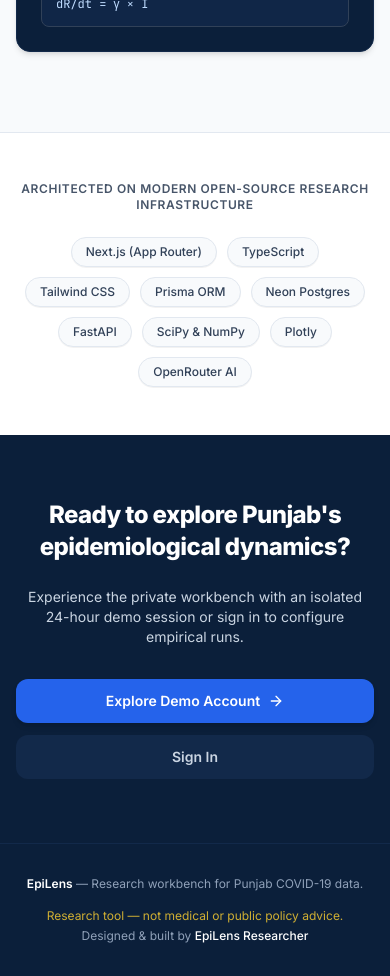
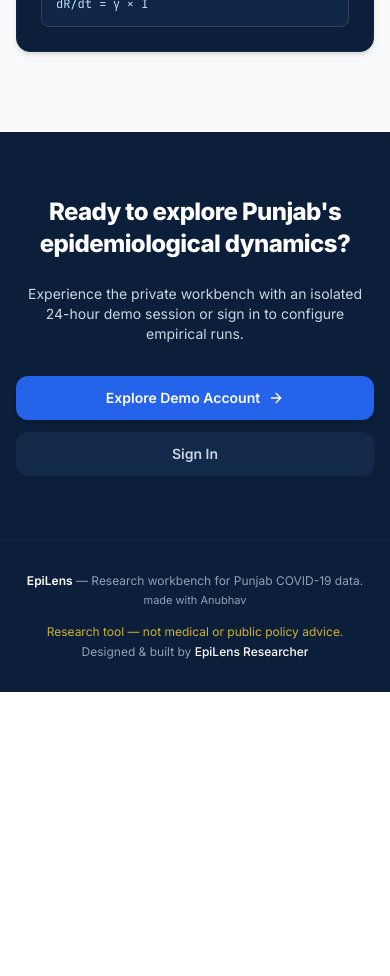
Before and after one commit to anshu762/Punjab-covid-research-website, a Next.js app in the folder apps/web/: page / in a window 390 px wide. Shown: the part 7100-8076 px from the top of the page. After the commit the page ends 7792 px from the top, so only its background shows below. Built offline with nearby package versions, Linux system fonts and the light colour scheme; no server answers.

Commit message:
feat(landing): remove tech stack strip and add made with Anubhav in footer

```diff
--- a/apps/web/src/app/page.tsx
+++ b/apps/web/src/app/page.tsx
@@ -6,7 +6,6 @@ import { HowItWorks } from "@/components/landing/HowItWorks";
 import { InteractiveSirPlayground } from "@/components/landing/InteractiveSirPlayground";
 import { LandingNavbar } from "@/components/landing/Navbar";
 import { RigorSection } from "@/components/landing/RigorSection";
-import { TechStackStrip } from "@/components/landing/TechStackStrip";
 
 export default function LandingPage() {
   return (
@@ -19,7 +18,6 @@ export default function LandingPage() {
         <HowItWorks />
         <InteractiveSirPlayground />
         <RigorSection />
-        <TechStackStrip />
       </main>
       <LandingFooter />
     </div>
--- a/apps/web/src/components/landing/Footer.tsx
+++ b/apps/web/src/components/landing/Footer.tsx
@@ -60,8 +60,13 @@ export function LandingFooter() {
 
       {/* Sub-footer & Disclaimers */}
       <div className="max-w-7xl mx-auto px-4 sm:px-6 py-8 flex flex-col sm:flex-row items-center justify-between gap-4 text-xs text-slate-400">
-        <div>
-          <span className="font-semibold text-white">EpiLens</span> &mdash; Research workbench for Punjab COVID-19 data.
+        <div className="space-y-1 text-center sm:text-left">
+          <div>
+            <span className="font-semibold text-white">EpiLens</span> &mdash; Research workbench for Punjab COVID-19 data.
+          </div>
+          <p className="text-[11px] text-slate-400">
+            made with Anubhav
+          </p>
         </div>
 
         <div className="text-center sm:text-right space-y-1">
```
